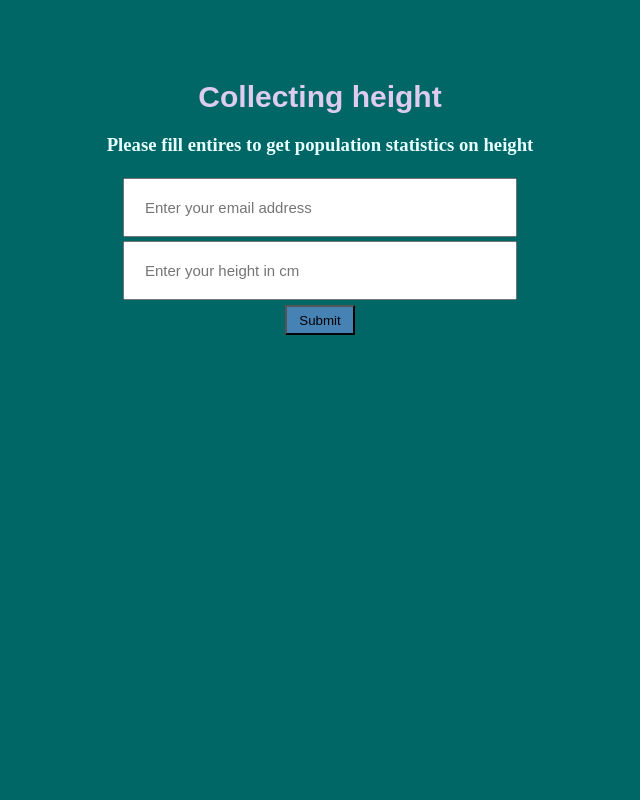
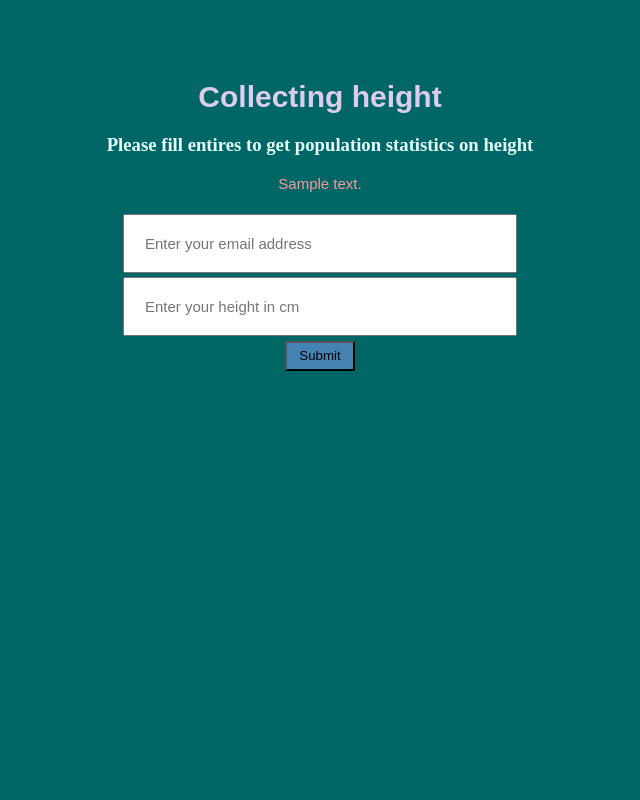
Before and after one commit to TheTurtle3/Database-Web-App, a Flask app: template templates/index.html in a window 1280 px wide. Shown: the whole page, without its empty margins (320-960 px from the left). Run offline with Flask 2, Linux system fonts and the light colour scheme; the template is opened without the code that fills it: most values are stand-ins (such as "Sample title", 1, 10 or a date in 2020).

Commit message:
unable to send email

```diff
--- a/app.py
+++ b/app.py
@@ -1,5 +1,7 @@
 from flask import Flask, render_template, request
 from flask_sqlalchemy import SQLAlchemy
+from send_email import send_email
+from sqlalchemy.sql import func
 
 app = Flask(__name__)
 app.config["SQLALCHEMY_DATABASE_URI"]='postgresql://postgres:postgres123@localhost/height_collector'
@@ -25,7 +27,16 @@ def success():
     if request.method == 'POST':
         email = request.form["email_name"]
         height = request.form["height_name"]
-        return render_template("success.html")
+        if db.session.query(Data).filter(Data.email_ == email).count() == 0:
+            data = Data(email, height)
+            db.session.add(data)
+            db.session.commit()
+            average_height = db.session.query(func.avg(Data.height_)).scalar()
+            average_height = round(average_height)
+            count = db.session.query(Data.height_).count()
+            send_email(email, height, average_height, count)
+            return render_template("success.html")
+        return render_template('index.html', text="Seems like we've got something from that email address already")
 
 if __name__ == "__main__":
     app.debug = True
--- a/static/main.css
+++ b/static/main.css
@@ -43,3 +43,9 @@ html, body {
 .container p {
     margin: 100px;
 }
+
+.message {
+    font-family: Arial, sans-serif;
+    font-size: 15px;
+    color: #ff9999;
+}
--- a/templates/index.html
+++ b/templates/index.html
@@ -8,6 +8,9 @@
         <div class="container">
             <h1> Collecting height </h1>
             <h3> Please fill entires to get population statistics on height </h3>
+            <div class="message">
+                {{text | safe}}
+            </div>
             <form action="{{url_for('success')}}" method="POST">
                 <input title="Your email will be safe with us" placeholder="Enter your email address" type="email" name="email_name" required> <br>
                 <input title="Your data will be safe with us" placeholder="Enter your height in cm" type="number" min="50" max="300" name="height_name" required> <br>
```
Also changed, not shown: send_email.py (added, +21 -0 lines).
